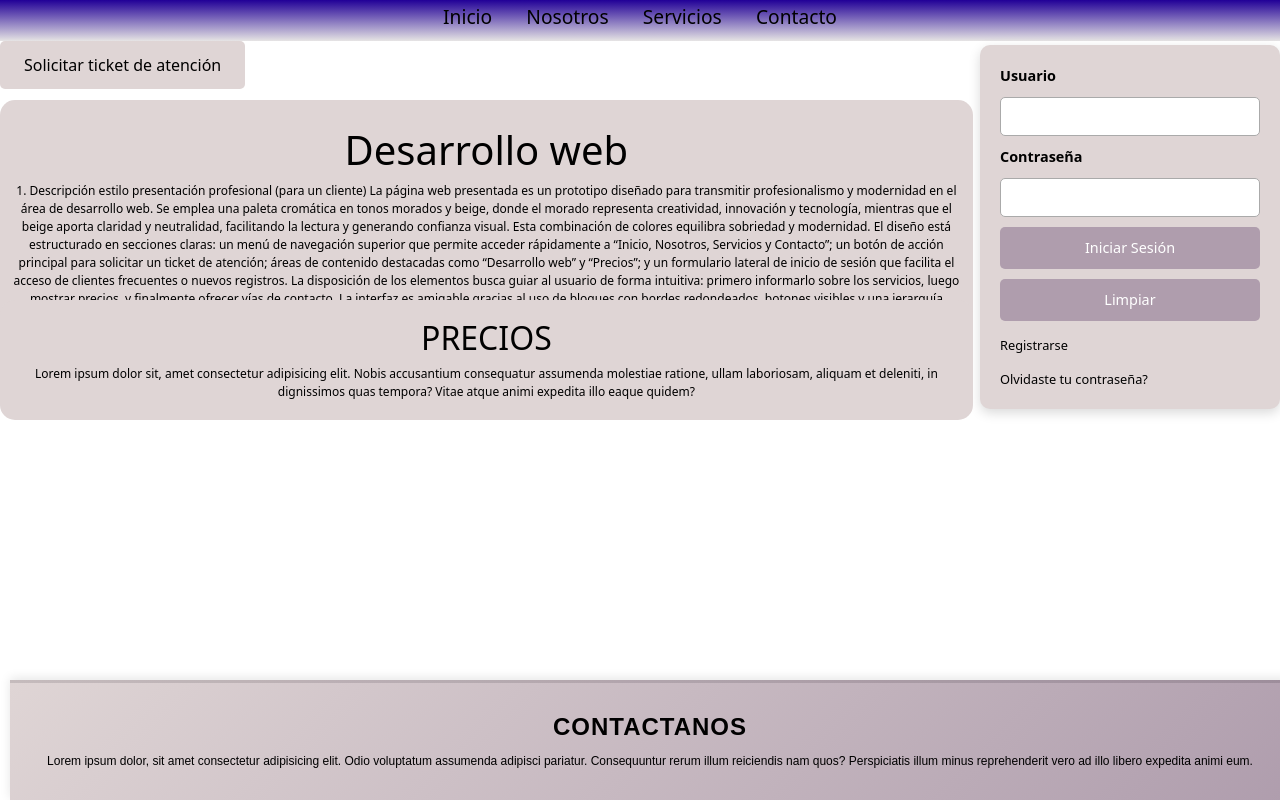
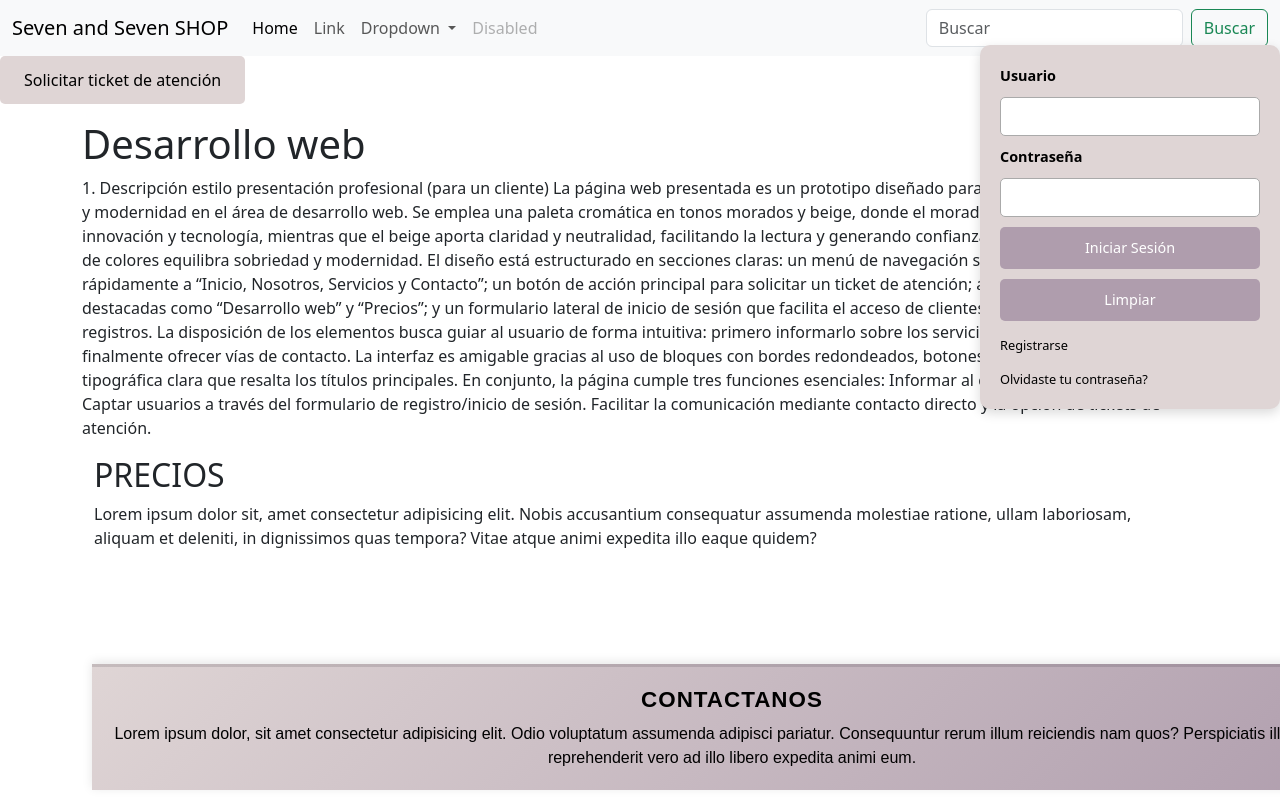
Before and after one commit to Pablo-Ui88/CLase-dise-o-web-y-HTML-CSS-JAva, a PHP site: page / in a window 1280 px wide. Run offline with PHP 8.4, Linux system fonts and the light colour scheme.

Commit message:
V6 Antes de la ia y su intervencíon para el spacing

```diff
--- a/estilos/style.css
+++ b/estilos/style.css
@@ -164,34 +164,61 @@
 
 
 .footi {
+    margin: 10px;
     background: linear-gradient(135deg, rgb(223, 213, 213), rgb(175, 157, 173));
     color: black;
     text-align: center;
-    padding: 30px 20px;
+    padding: 20px;
     border-top: 3px solid rgba(0, 0, 0, 0.1);
     box-shadow: 0px -2px 10px rgba(0,0,0,0.1);
     font-family: Arial, Helvetica, sans-serif;
-    position: fixed;
-    bottom: 0px;
     width: 100%;
+
 }
 
+/* Título del footer */
 .footi h2 {
-    margin-bottom: 10px;
-    font-size: 1.5rem;
+    margin-bottom: 8px;
+    font-size: 1.4rem;
     font-weight: bold;
     letter-spacing: 1px;
 }
 
+/* Texto del footer */
 .footi p {
     max-width: 700px;
     margin: 0 auto;
-    font-size: 0.95rem;
+    font-size: 0.9rem;
     line-height: 1.5;
     color: #333;
 }
 
+/* Efecto hover */
 .footi:hover {
     background: linear-gradient(135deg, rgb(210, 200, 200), rgb(21, 0, 206));
-    transition: background 3s ease;
+    transition: background 0.5s ease;
 }
+
+/* 📱 Responsive: Pantallas pequeñas */
+@media (max-width: 600px) {
+    .footi {
+        padding: 15px;
+    }
+
+    .footi h2 {
+        font-size: 1.1rem;
+    }
+
+    .footi p {
+        font-size: 0.8rem;
+        padding: 0 10px;
+    }
+}
+
+/* 💻 Pantallas grandes: siempre fijo */
+@media (min-width: 1024px) {
+    .footi {
+        position: fixed;
+        bottom: 0;
+    }
+}
--- a/index.html
+++ b/index.html
@@ -9,15 +9,42 @@
 
 </head>
 <body>
+<nav class="navbar navbar-expand-lg navbar-light bg-light">
+  <div class="container-fluid">
+    <a class="navbar-brand" href="#">Seven and Seven SHOP</a>
+    <button class="navbar-toggler" type="button" data-bs-toggle="collapse" data-bs-target="#navbarSupportedContent" aria-controls="navbarSupportedContent" aria-expanded="false" aria-label="Toggle navigation">
+      <span class="navbar-toggler-icon"></span>
+    </button>
+    <div class="collapse navbar-collapse" id="navbarSupportedContent">
+      <ul class="navbar-nav me-auto mb-2 mb-lg-0">
+        <li class="nav-item">
+          <a class="nav-link active" aria-current="page" href="#">Home</a>
+        </li>
+        <li class="nav-item">
+          <a class="nav-link" href="#">Link</a>
+        </li>
+        <li class="dropdown nav-item">
+          <a class="nav-link dropdown-toggle" href="#" id="navbarDropdown" role="button" data-bs-toggle="dropdown" aria-expanded="false">
+            Dropdown
+          </a>
+          <ul class="dropdown-menu" aria-labelledby="navbarDropdown">
+            <li><a class="dropdown-item" href="#">Action</a></li>
+            <li><a class="dropdown-item" href="#">Another action</a></li>
+            <li><hr class="dropdown-divider"></li>
+            <li><a class="dropdown-item" href="#">Something else here</a></li>
+          </ul>
+        </li>
+        <li class="nav-item">
+          <a class="nav-link disabled" href="#" tabindex="-1" aria-disabled="true">Disabled</a>
+        </li>
+      </ul>
+      <form class="d-flex">
+        <input class="form-control me-2" type="search" placeholder="Buscar" aria-label="Buscar">
+        <button class="btn btn-outline-success" type="submit">Buscar</button>
+      </form>
     </div>
-    <div class="MENUmain">
-        <p>
-            <a href="index.html">Inicio</a>
-            <a href="nosotros.html">Nosotros</a>
-            <a href="servicios.html">Servicios</a>
-            <a href="contacto.html">Contacto</a>
-        </p>
-    </div>
+  </div>
+</nav>
 
     <button class="boton-primario" type="button" onclick="solicitarTicket()">Solicitar ticket de atención</button>
 
@@ -43,7 +70,7 @@
         <a href="Components/olvidar.php">Olvidaste tu contraseña?</a>
     </form>
 </div>
-    <div class="DWmain">
+    <div class="container">
 <p>
     <h1>Desarrollo web</h1>
     1. Descripción estilo presentación profesional (para un cliente)
@@ -66,7 +93,7 @@
 
 </p>
 
-    <div class="PRECIOSmain">
+    <div class="container">
 <P>
     <h2>PRECIOS</h2>
     Lorem ipsum dolor sit, amet consectetur adipisicing elit. Nobis accusantium consequatur assumenda molestiae ratione,
```
Also changed, not shown: estilos.scss (added, +24 -0 lines), inicio.html (+19 -44 lines).
